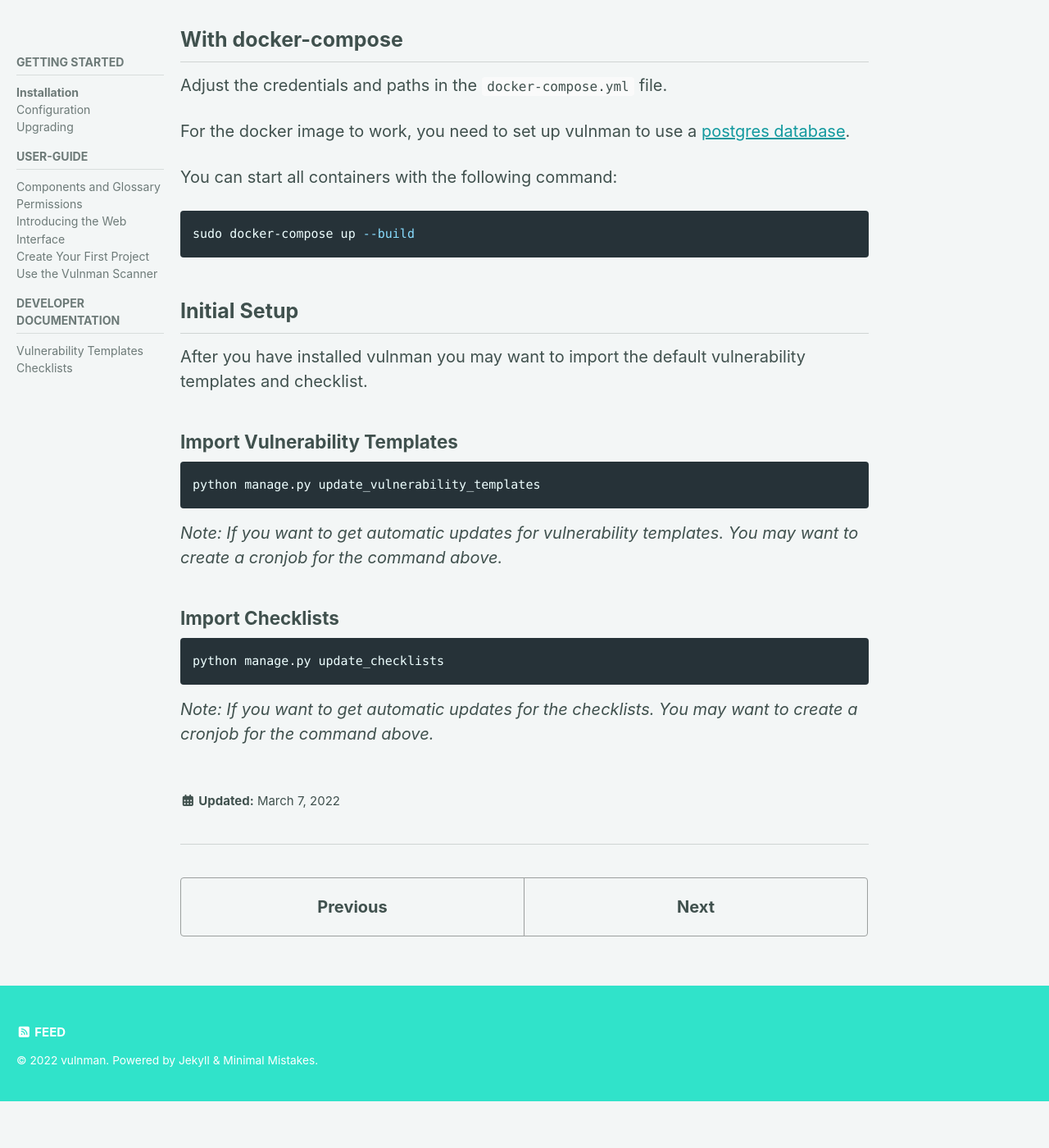
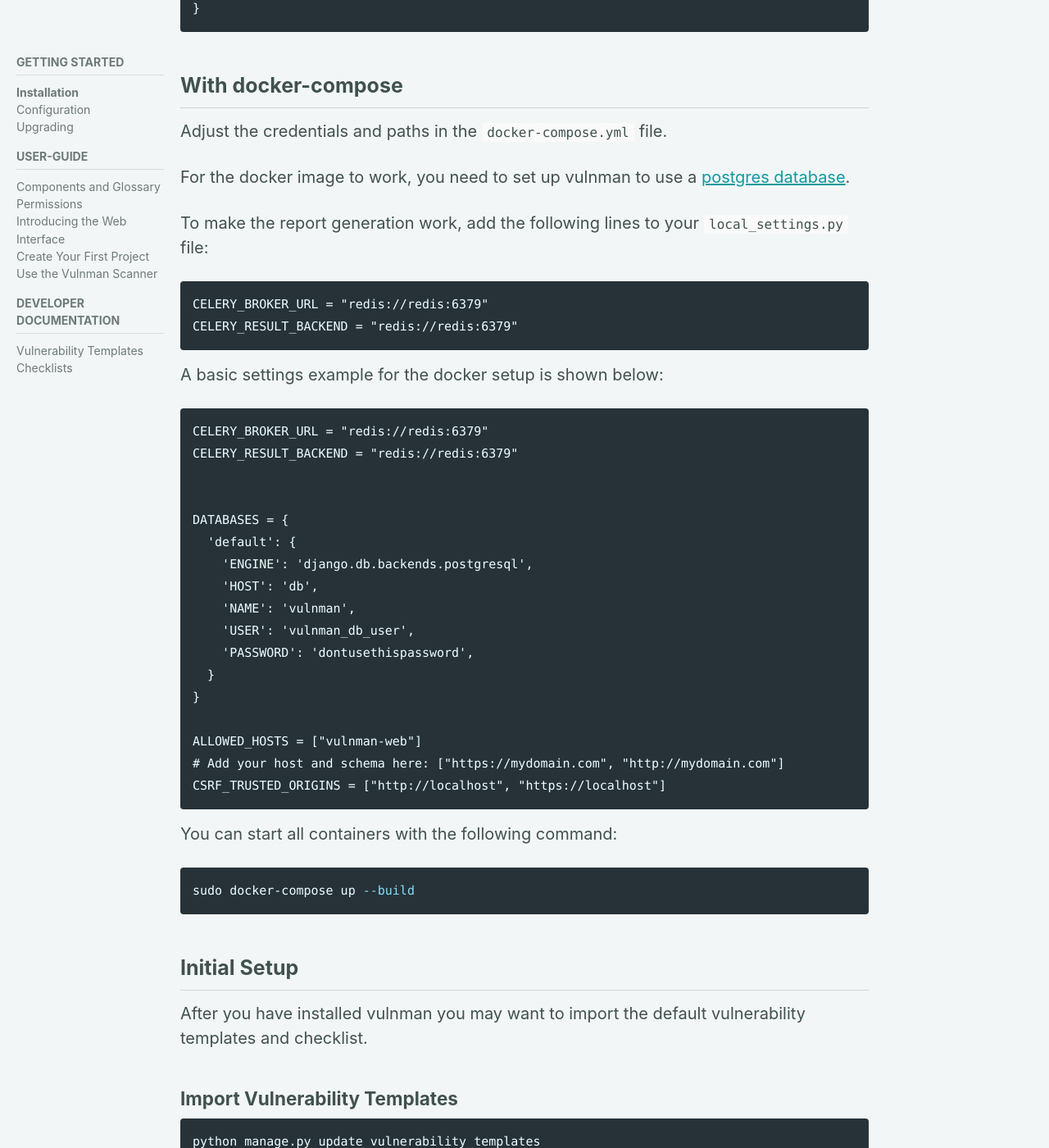
Before and after one commit to vulnman/vulnman.github.io, a Jekyll site: the page built from _docs/01_getting_started/01-install.md, in a window 1280 px wide and 1400 px high, scrolled down 2562 px. Shown: the whole window at 82% size. Built offline with Jekyll 4.4.1, drawn with Linux system fonts in a browser that asks for light colours; cached includes are drawn as plain includes; nearby versions of some CDN libraries; library files that are not in the unit come from our copies; comment, search, counter and statistics services are not loaded; before the commit the page ends 3905 px from its top, so only the background shows below that; some of the changed text lies outside the part shown.

Commit message:
update docker instructions

````diff
--- a/_docs/01_getting_started/01-install.md
+++ b/_docs/01_getting_started/01-install.md
@@ -29,8 +29,8 @@
 ```bash
 mkdir /opt/vulnman-server
 git clone https://github.com/vulnman/vulnman.git
-cd /opt/vulnman-server
-git submodule update --init --recursive
+cd /opt/vulnman-server/vulnman
+cp local_settings.template.py local_settings.py
 ```
 
 
@@ -40,7 +40,9 @@
 Otherwise, you may want to read how to [configure](/docs/getting-started/configuration) your installation.
 
 
-### Initializing Database
+### Initializing Vulnman
+In the next step, we need to initialize vulnman.
+
 ```bash
 python manage.py migrate
 python manage.py collectstatic
@@ -101,6 +103,34 @@
 
 For the docker image to work, you need to set up vulnman to use a [postgres database](/docs/getting-started/configuration#postgresql).
 
+To make the report generation work, add the following lines to your `local_settings.py` file:
+
+```
+CELERY_BROKER_URL = "redis://redis:6379"
+CELERY_RESULT_BACKEND = "redis://redis:6379"
+```
+
+A basic settings example for the docker setup is shown below:
+
+```
+CELERY_BROKER_URL = "redis://redis:6379"
+CELERY_RESULT_BACKEND = "redis://redis:6379"
+
+
+DATABASES = {
+  'default': {
+    'ENGINE': 'django.db.backends.postgresql',
+    'HOST': 'db',
+    'NAME': 'vulnman',
+    'USER': 'vulnman_db_user',
+    'PASSWORD': 'dontusethispassword',
+  }
+}
+
+ALLOWED_HOSTS = ["vulnman-web"]
+# Add your host and schema here: ["https://mydomain.com", "http://mydomain.com"]
+CSRF_TRUSTED_ORIGINS = ["http://localhost", "https://localhost"]
+```
 
 
 You can start all containers with the following command:
````
